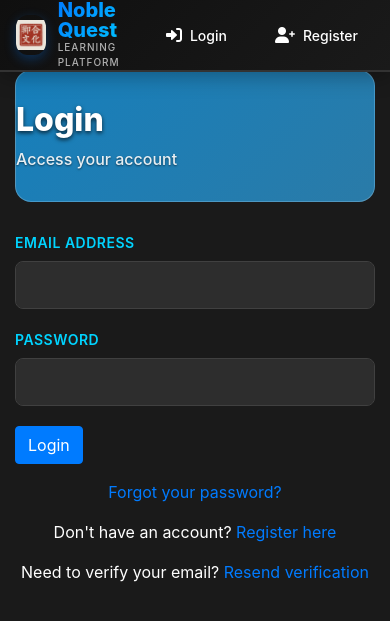
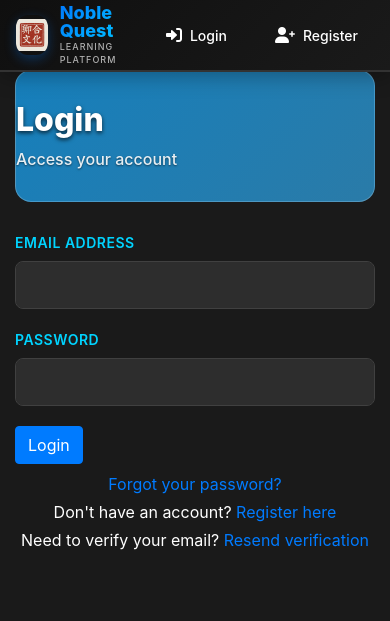
Before and after one commit to gaxiangchong/app.course.rsvp, a Flask app: page /login in a window 390 px wide. Shown: the top 621 px of the page. Run offline with Flask 3, Linux system fonts and the light colour scheme; some libraries are stand-ins or nearby versions.

Commit message:
Optimize navigation for mobile: remove status text, reduce platform font size, minimize login gaps

```diff
--- a/eventapp/templates/base.html
+++ b/eventapp/templates/base.html
@@ -560,11 +560,11 @@
         }
 
         .app-name {
-          font-size: 20px;
+          font-size: 18px;
         }
 
         .app-tagline {
-          font-size: 10px;
+          font-size: 9px;
         }
 
 
@@ -1602,9 +1602,8 @@
                   <p class="user-name">{{ current_user.display_name }}</p>
                   <p class="user-role">
                     {% if current_user.is_admin %}Admin{% else %}User{% endif %}
-                    <span class="membership-grade" style="color: {{ get_membership_grade_info(current_user.membership_grade).color }};">
+                    <span class="membership-grade" style="color: {{ get_membership_grade_info(current_user.membership_grade).color }};" title="{{ current_user.membership_grade }}">
                       <i class="{{ get_membership_grade_info(current_user.membership_grade).icon }}"></i>
-                      {{ current_user.membership_grade }}
                     </span>
                   </p>
                 </div>
--- a/eventapp/templates/login.html
+++ b/eventapp/templates/login.html
@@ -16,9 +16,9 @@
     </div>
     <button type="submit" class="btn btn-primary">Login</button>
   </form>
-  <div class="mt-3 text-center">
-    <p><a href="{{ url_for('forgot_password') }}">Forgot your password?</a></p>
-    <p>Don't have an account? <a href="{{ url_for('register') }}">Register here</a></p>
-    <p>Need to verify your email? <a href="{{ url_for('resend_verification') }}">Resend verification</a></p>
+  <div class="mt-2 text-center">
+    <p class="mb-1"><a href="{{ url_for('forgot_password') }}">Forgot your password?</a></p>
+    <p class="mb-1">Don't have an account? <a href="{{ url_for('register') }}">Register here</a></p>
+    <p class="mb-0">Need to verify your email? <a href="{{ url_for('resend_verification') }}">Resend verification</a></p>
   </div>
 {% endblock %}
--- a/eventapp/templates/register.html
+++ b/eventapp/templates/register.html
@@ -25,10 +25,13 @@
     </div>
     <button type="submit" class="btn btn-primary">Register</button>
   </form>
-  <div class="mt-3">
+  <div class="mt-2">
     <div class="alert alert-info">
       <i class="fas fa-info-circle"></i>
       <strong>Note:</strong> After registration, you'll receive an email with a verification link. You must click this link to activate your account before you can log in.
     </div>
   </div>
+  <div class="mt-2 text-center">
+    <p class="mb-0">Already have an account? <a href="{{ url_for('login') }}">Login here</a></p>
+  </div>
 {% endblock %}
```
